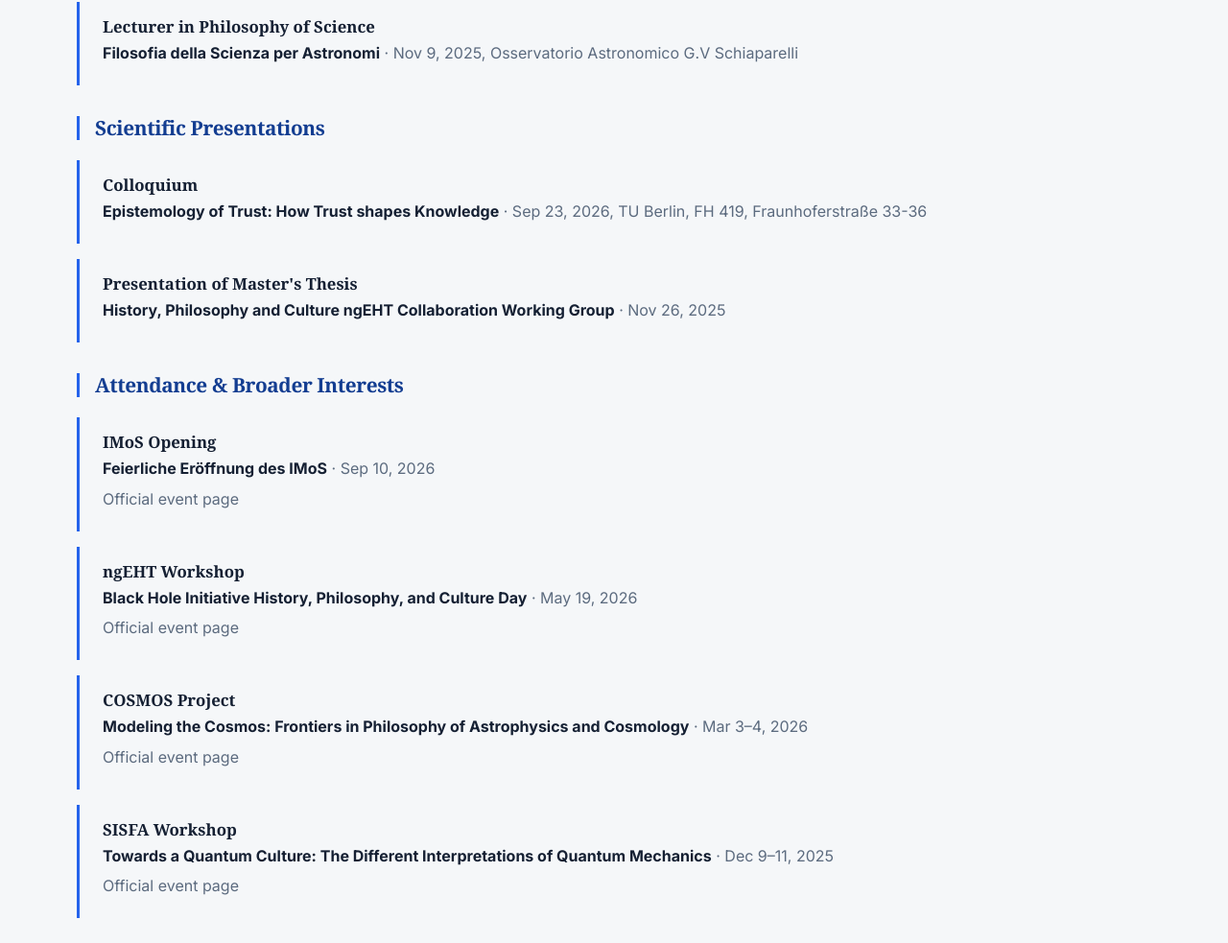
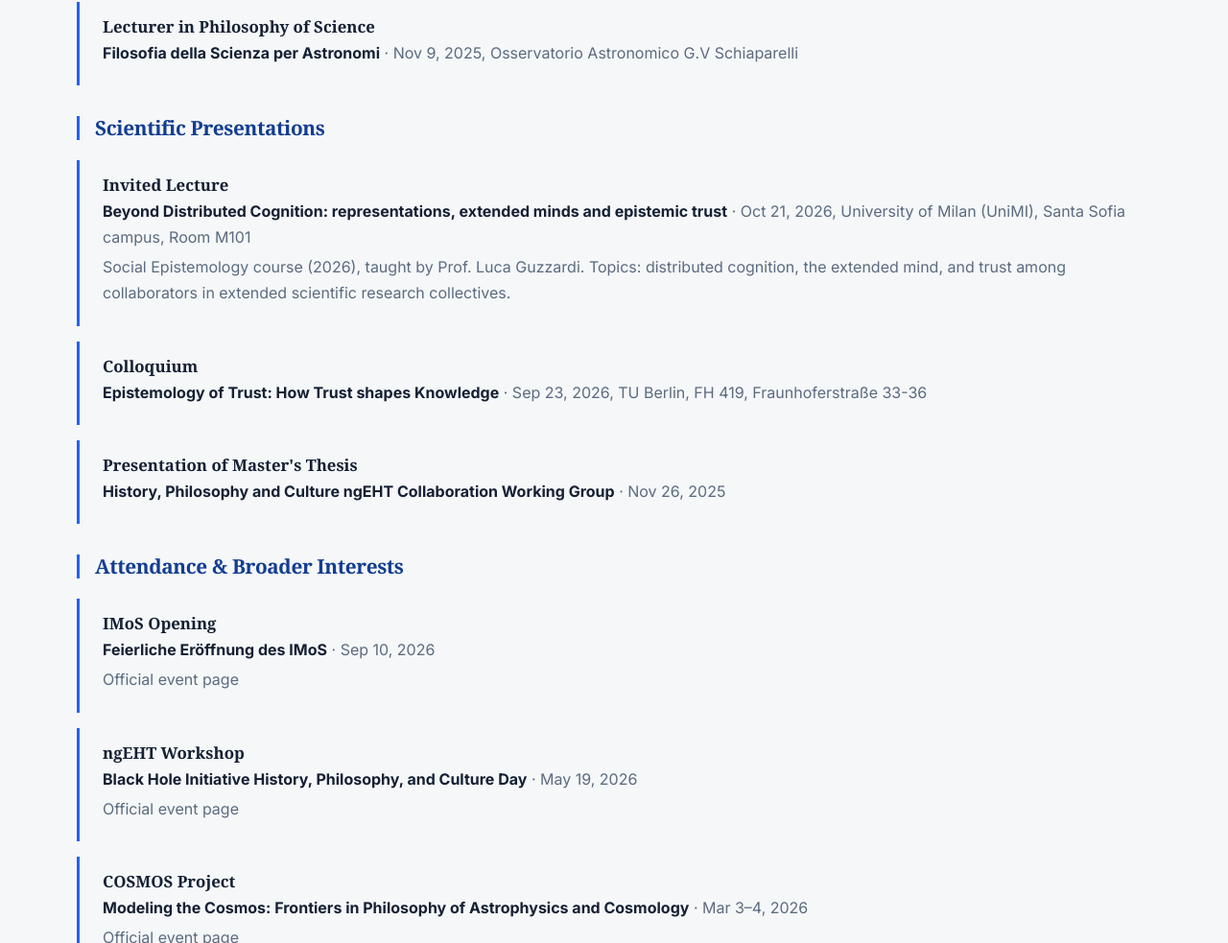
Before and after one commit to daniele-raiola/Portfolio, a plain HTML site: page index.html in a window 1280 px wide. Shown: the part 3192-4175 px from the top of the page at 96% size. Drawn offline with Linux system fonts and the light colour scheme.

Commit message:
feat(ui): add invited lecture to scientific presentations
Add a new invited lecture entry to the scientific presentations section
and update the translation mapping to include the new item and its
Italian translation.

```diff
--- a/index.html
+++ b/index.html
@@ -276,6 +276,11 @@
             <h3 class="section-accent">Scientific Presentations</h3>
             <div id="conferences-scientific" class="timeline">
               <article class="timeline-item">
+                <h3>Invited Lecture</h3>
+                <p><strong>Beyond Distributed Cognition: representations, extended minds and epistemic trust</strong> <span aria-hidden="true">·</span> <time datetime="2026-10-21">Oct 21, 2026, University of Milan (UniMI), Santa Sofia campus, Room M101</time></p>
+                <p>Social Epistemology course (2026), taught by Prof. Luca Guzzardi. Topics: distributed cognition, the extended mind, and trust among collaborators in extended scientific research collectives.</p>
+              </article>
+              <article class="timeline-item">
                 <h3>Colloquium</h3>
                 <p><strong>Epistemology of Trust: How Trust shapes Knowledge</strong> <span aria-hidden="true">·</span> <time datetime="2026-09-23">Sep 23, 2026, TU Berlin, FH 419, Fraunhoferstraße 33-36</time></p>
               </article>
@@ -429,10 +434,13 @@
           '#conferences-public article:nth-child(2) h3, #conferences-public article:nth-child(3) h3': 'Docente di filosofia della scienza',
           '#conferences-public article:nth-child(2) time': '19 aprile 2026, Osservatorio Astronomico G.V. Schiaparelli',
           '#conferences-public article:nth-child(3) time': '9 novembre 2025, Osservatorio Astronomico G.V. Schiaparelli',
-          '#conferences-scientific article:nth-child(1) h3': 'Colloquio',
-          '#conferences-scientific article:nth-child(1) time': '23 settembre 2026, TU Berlin, FH 419, Fraunhoferstraße 33-36',
-          '#conferences-scientific article:nth-child(2) h3': 'Presentazione della tesi magistrale',
-          '#conferences-scientific article:nth-child(2) time': '26 novembre 2025',
+          '#conferences-scientific article:nth-child(1) h3': 'Lezione ad invito',
+          '#conferences-scientific article:nth-child(1) time': '21 ottobre 2026, Università degli Studi di Milano (UniMI), sede di Santa Sofia, aula M101',
+          '#conferences-scientific article:nth-child(1) p:nth-of-type(2)': 'Corso di epistemologia sociale (2026), tenuto dal Prof. Luca Guzzardi. Temi: distribuzione cognitiva, mente estesa e fiducia tra collaboratori nei collettivi di ricerca scientifici estesi.',
+          '#conferences-scientific article:nth-child(2) h3': 'Colloquio',
+          '#conferences-scientific article:nth-child(2) time': '23 settembre 2026, TU Berlin, FH 419, Fraunhoferstraße 33-36',
+          '#conferences-scientific article:nth-child(3) h3': 'Presentazione della tesi magistrale',
+          '#conferences-scientific article:nth-child(3) time': '26 novembre 2025',
           '#conferences-attendance article:nth-child(1) h3': 'Inaugurazione di IMoS',
           '#conferences-attendance article:nth-child(1) time': '10 settembre 2026',
           '#conferences-attendance article:nth-child(2) h3': 'Workshop ngEHT',
```
